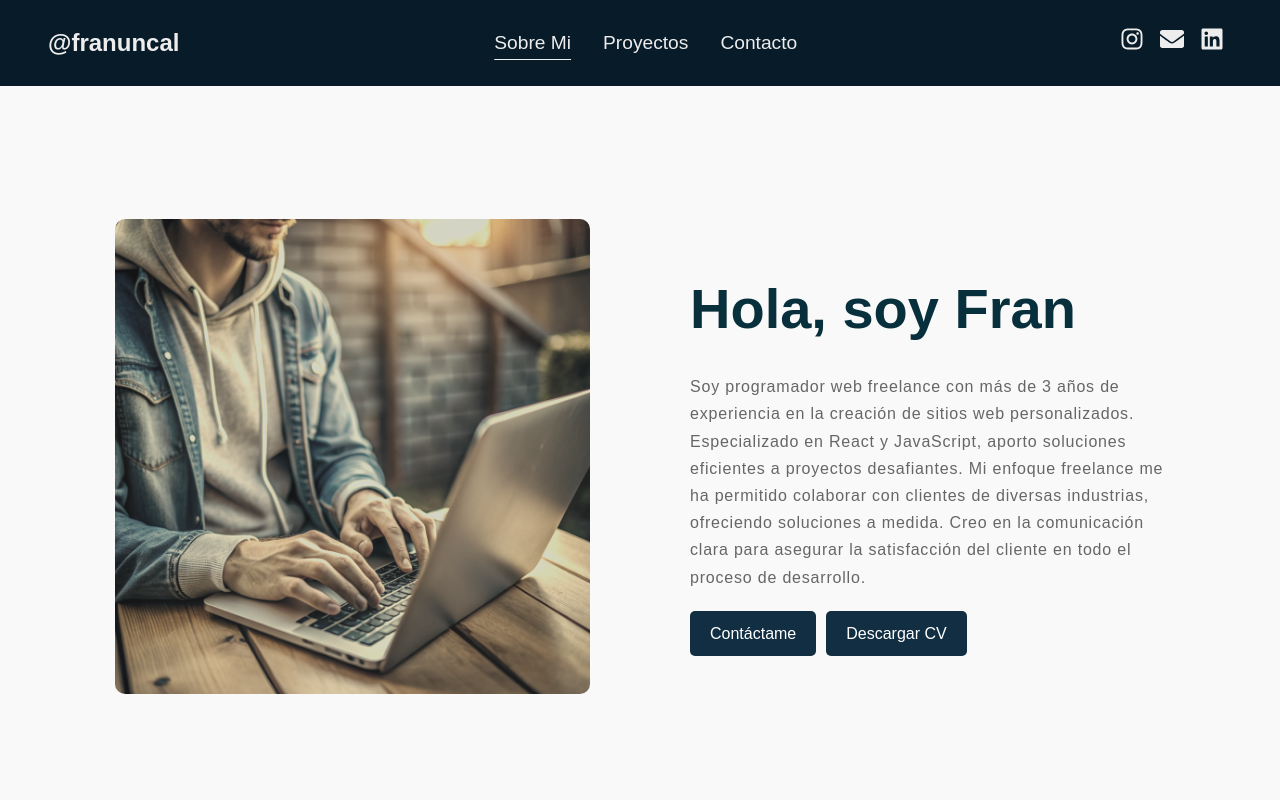
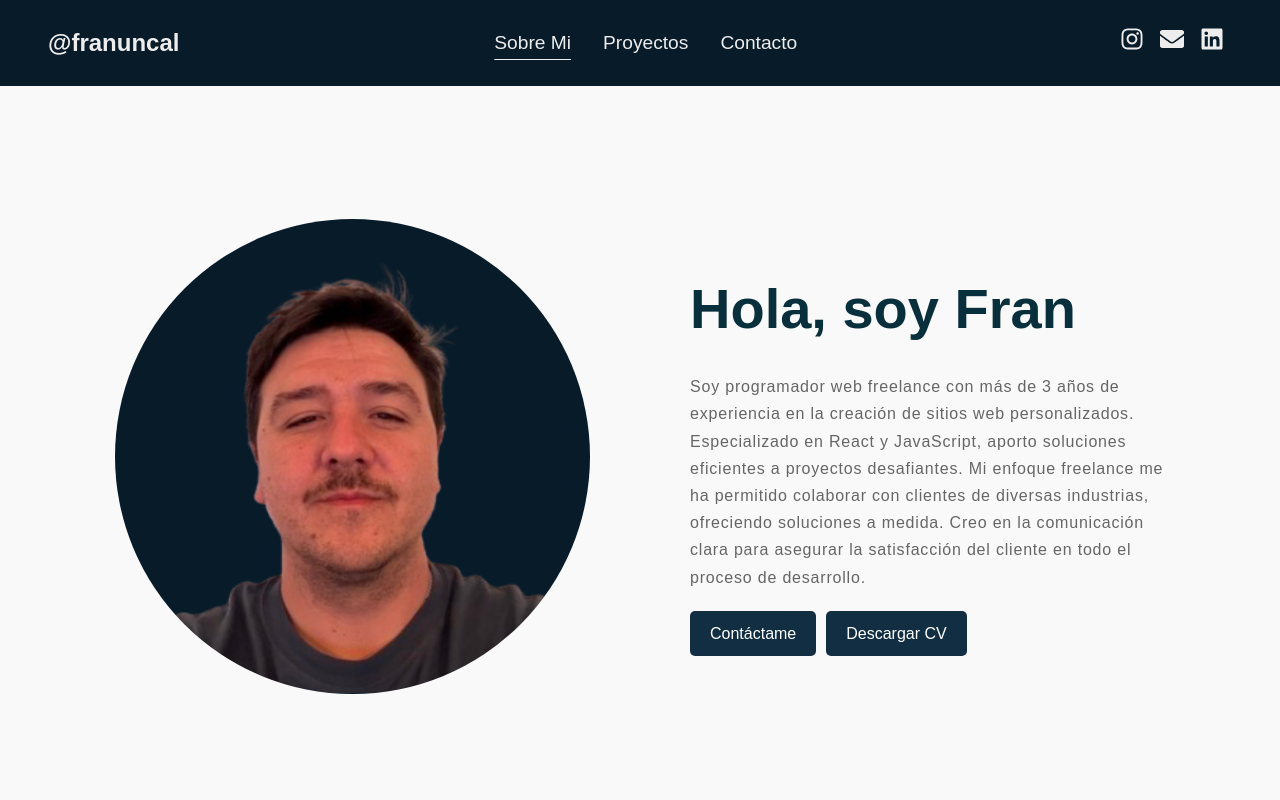
Before and after one commit to franuncal/FRANUNCAL-PORTFOLIO-WEB, a React (Vite) app: page / in a window 1280 px wide. Shown: the top 800 px of the page. Built offline with nearby package versions, Linux system fonts and the light colour scheme; a web font is replaced by a local one.

Commit message:
Actualizando foto de perfil inicial

```diff
--- a/src/components/Sobremi/SobreMi.css
+++ b/src/components/Sobremi/SobreMi.css
@@ -25,8 +25,8 @@
 .sobre-mi .image img {
   max-width: 100%;
   height: auto;
-  border-radius: 10px;
-  filter: sepia(60%) contrast(85%) brightness(90%) saturate(120%);
+  border-radius: 50%; /* Esto hace que la imagen sea circular */
+  object-fit: cover; /* Asegura que la imagen se recorte correctamente dentro del círculo */
   transition: transform 0.3s ease, filter 0.3s ease;
 }
 
--- a/src/components/Sobremi/SobreMi.jsx
+++ b/src/components/Sobremi/SobreMi.jsx
@@ -7,7 +7,7 @@ import {
   FaGithub,
 } from "react-icons/fa"; // Importar los iconos
 import "./SobreMi.css";
-import img from "../../assets/img/img4.png";
+import img from "../../assets/img/4.png";
 import cv from "../../assets/pdf/UncalFrancisco.pdf";
 
 export const SobreMi = () => {
```
Also changed, not shown: src/assets/img/1.png (added), src/assets/img/4.png (added).
